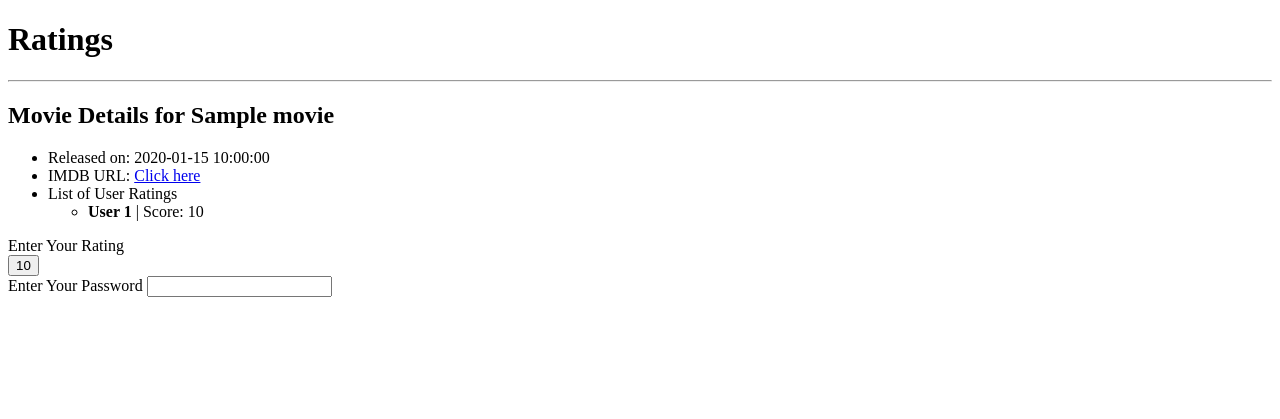
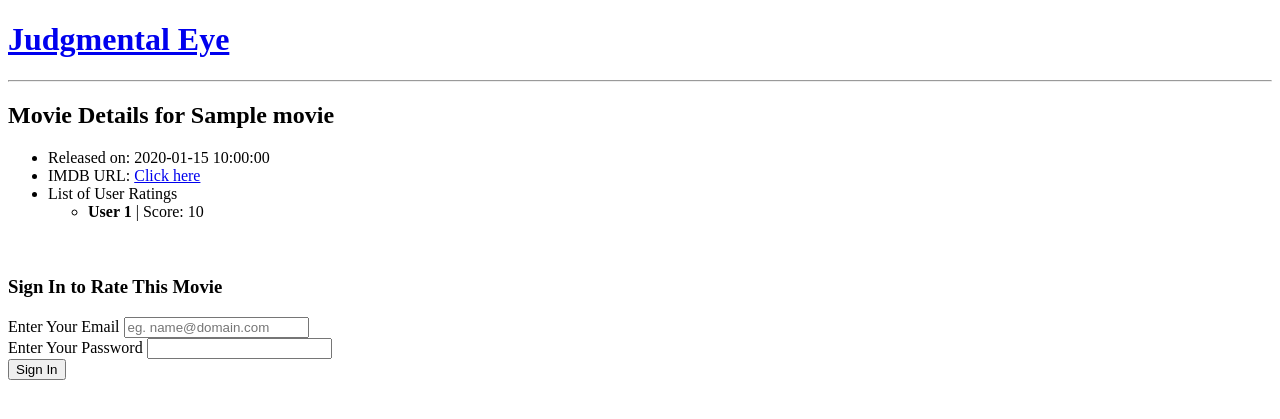
Before and after one commit to apao/movie-ratings-exercise, a Python web app: template templates/movie_detail.html in a window 1280 px wide. Shown: the top 419 px of the page. Run offline with Jinja, Linux system fonts and the light colour scheme; the template is opened without the code that fills it: most values are stand-ins (such as "Sample title", 1, 10 or a date in 2020).

Commit message:
ajax signin + work in progress on movie ratings update

```diff
--- a/model.py
+++ b/model.py
@@ -71,7 +71,7 @@ class Rating(db.Model):
     user = db.relationship('User', backref=db.backref('ratings', order_by=rating_id))
 
     def __repr__(self):
-        """Represents user object"""
+        """Represents rating object"""
         return "<Rating ID: %d, Movie ID: %d, User ID: %d, Score: %d>" % (self.rating_id, self.movie_id, self.user_id, self.score)
 
 
--- a/templates/base.html
+++ b/templates/base.html
@@ -6,7 +6,7 @@
 </head>
 
 <body>
-  <h1>Ratings</h1>
+  <h1><a href="/">Judgmental Eye</a></h1>
     <span id="user_status"></span>
   <hr>
   {% with messages = get_flashed_messages() %}
--- a/templates/movie_detail.html
+++ b/templates/movie_detail.html
@@ -14,18 +14,77 @@
         </ul>
       {% endfor %}
     </ul>
+
+
+    <div id="user_rating_input" style="visibility: hidden">
       <label>Enter Your Rating</label>
       {% for score in scores %}
-        <form action="/confirm_rating" method="POST" display="block">
-<!--           <input type="hidden" name="movie_id" value={{ movie.movie_id }}>
- -->          <input type="hidden" name="score" value={{ score }}>
-          <input type="submit" value={{score}} + "for" {{movie.movie_id}}>
-        </form>
+      <form action="/update_rating" method="POST" style="display:inline">
+          <input type="hidden" name="movie_id" value={{ movie.movie_id }}>
+          <input type="hidden" name="score" value={{ score }}>
+        <input type="submit" value="{{score}}">
+      </form>
       {% endfor %}
+    </div>
+
+
+    <form id="movie_rating_signin" action="/confirm_signin_to_rate" method="POST">
+      <h3>Sign In to Rate This Movie</h3>
+      <label>Enter Your Email</label>
+      <input type="text" id="user_email" name="user_email" placeholder="eg. name@domain.com" required>
+      <br>
+
       <label>Enter Your Password</label>
       <input type="password" id="user_password" name="user_password" required>
+      <br>
 
-      <br>
+      <input type="hidden" name="movie_id" value={{ movie.movie_id }}>
+
+      <button class="btn btn-lg btn-primary btn-block" id="sign_in_button" type="submit">Sign In
+      </button>
+    </form>
+    <div id="successmsg"></div>
+
+
+    <script>
+
+      $.get("/checksession", function(result) {
+        /* if user is signed in */
+        if (result !== 'Does Not Exist') {
+          $('#user_rating_input').removeAttr("style");
+          $('#movie_rating_signin').hide();
+
+        } else {
+          $('#movie_rating_signin').show();
+
+          $("#sign_in_button").click(function(evt) {
+            evt.preventDefault()
+            var user_data = {
+              "user_email": $("#user_email").val(),
+              "user_password": $("#user_password").val()
+            }
+
+            $.post("/confirm_signin_to_rate", user_data, function(result) {
+              if (result !== 'Does Not Exist') {
+                $('#successmsg').html("Successfully logged in!");
+                $('#user_status').html("Signed in as: " + result + "<br><a href=\"/signout\">Sign Out</a>");
+                $('#user_rating_input').removeAttr("style");
+                $('#movie_rating_signin').hide();
+                setTimeout(function() {
+                  $('#successmsg').html("");
+                }, 1500);
+              /* if user is not signed in */
+              } else {
+                $('#successmsg').html("Login Failed. Please try again.");
+              }
+            }); // end of post
+          });
+        }
+      } );
+
+
+
+    </script>
 
 
 {% endblock %}
```
Also changed, not shown: server.py (+43 -0 lines).
